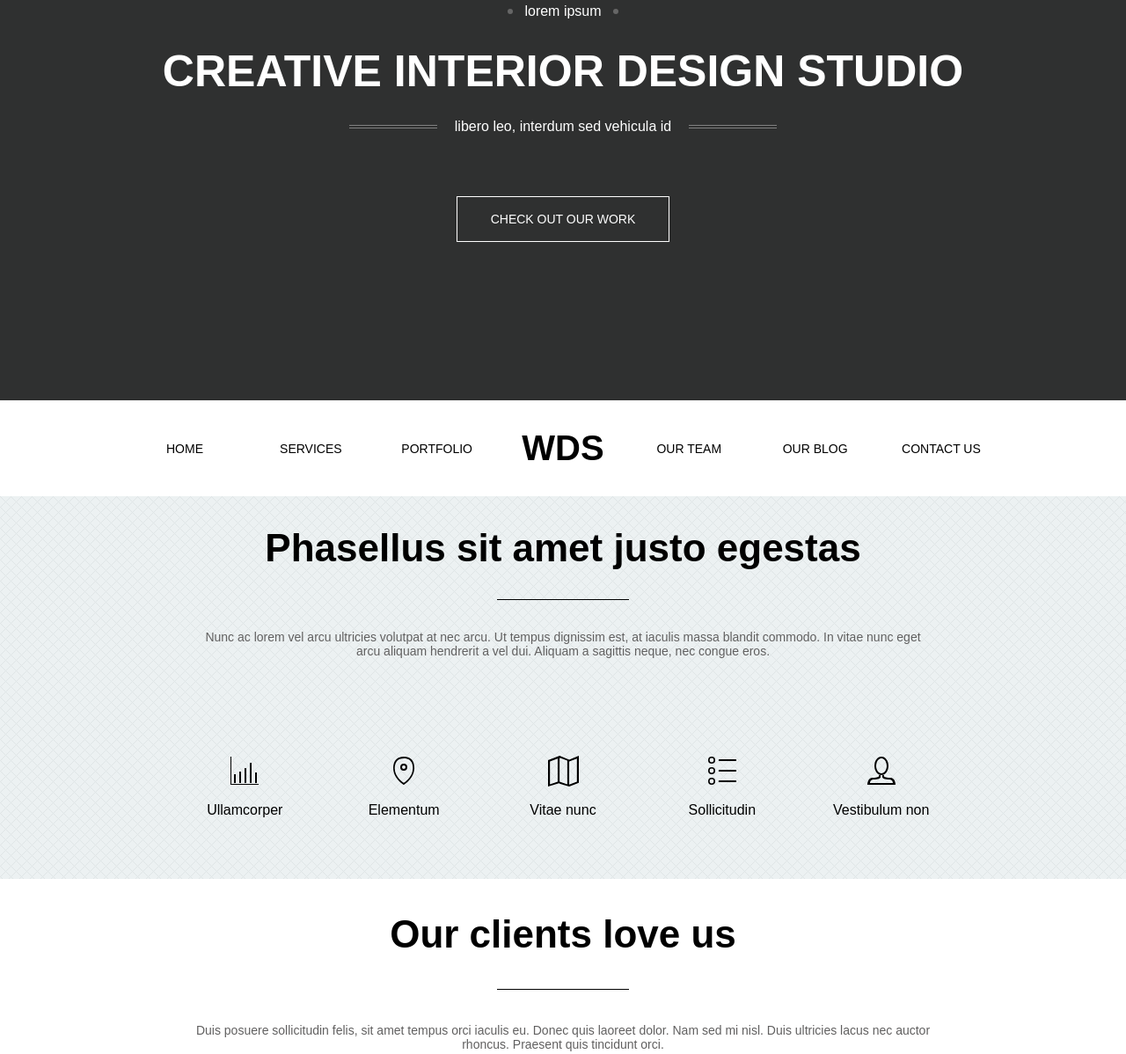
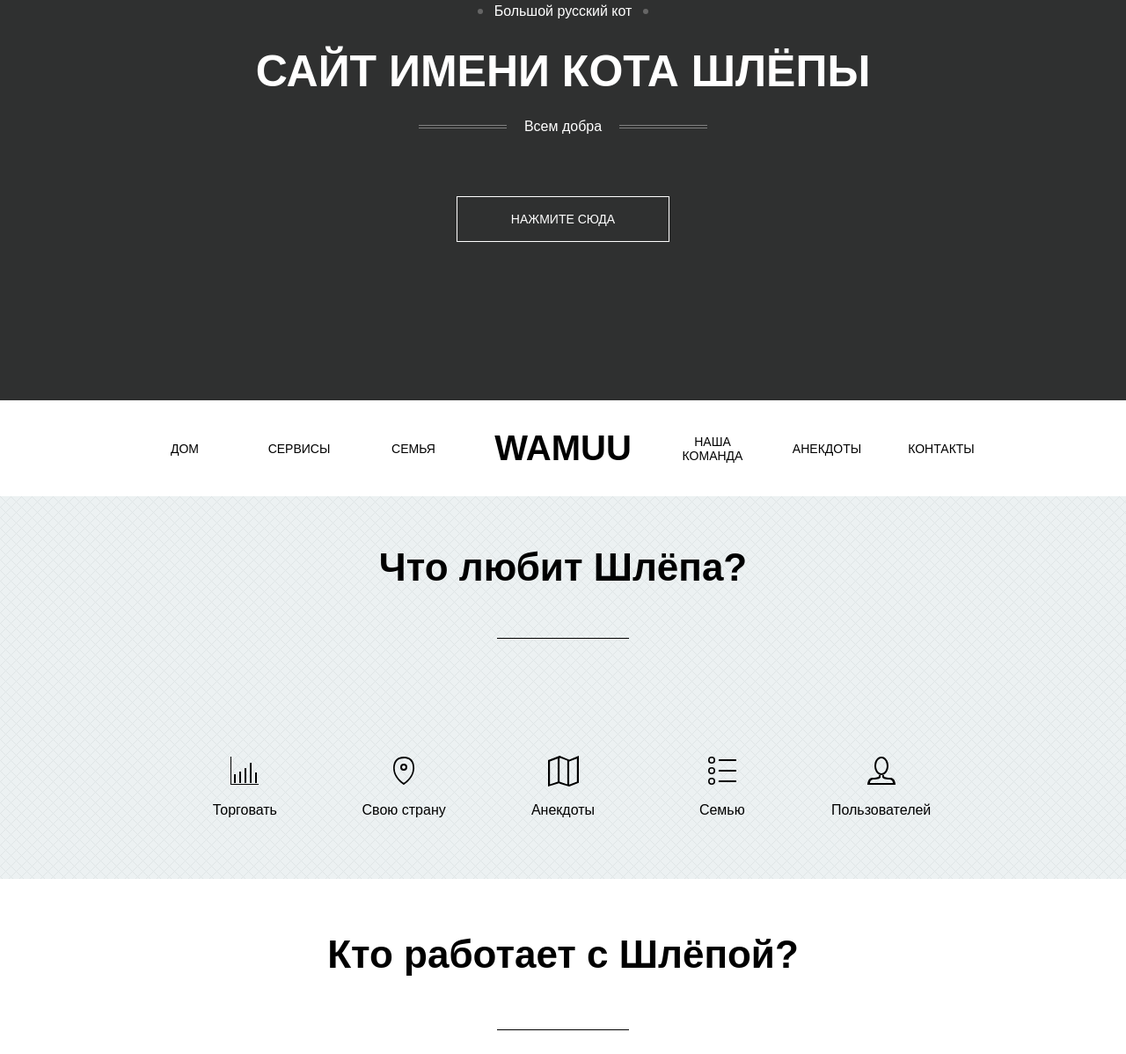
Before and after one commit to Keferd/Web-technologies, a plain HTML site: page index.html in a window 1280 px wide. Shown: the part 150-1348 px from the top of the page at 88% size. Drawn offline with Linux system fonts and the light colour scheme.

Commit message:
Заполненная главная

```diff
--- a/index.html
+++ b/index.html
@@ -20,20 +20,20 @@
         <div class="homepage-banner__area homepage-banner__area_upper">
           <div class="homepage-banner__text-over">
             <div class="homepage-banner__dot"></div>
-            <div class="homepage-banner__">lorem ipsum</div>
+            <div class="homepage-banner__">Большой русский кот</div>
             <div class="homepage-banner__dot"></div>
           </div>
-          <h1 class="homepage-banner__h1">creative interior design studio</h1>
+          <h1 class="homepage-banner__h1">Сайт имени кота Шлёпы</h1>
           <div class="homepage-banner__text-under">
             <div class="homepage-banner__lines"></div>
             <div>
-              libero leo, interdum sed vehicula id
+              Всем добра
             </div>
             <div class="homepage-banner__lines"></div>
           </div>
         </div>
         <div class="homepage-banner__area">
-          <div class="homepage-banner__button">check out our work</div>
+          <div class="homepage-banner__button">Нажмите сюда</div>
         </div>
       </div>
     </div>
@@ -43,13 +43,13 @@
     <div class="header__field">
       <div class="header__content">
         <div class="header__menu">
-          <a class="header__menu-a" href="index.html">HOME</a>
-          <a class="header__menu-a" href="our-services.html">SERVICES</a>
-          <a class="header__menu-a" href="our-portfolio.html">PORTFOLIO</a>
-          <a class="header__menu-a header__menu-a_logo" href="index.html">WDS</a>
-          <a class="header__menu-a" href="">OUR TEAM</a>
-          <a class="header__menu-a" href="blog.html">OUR BLOG</a>
-          <a class="header__menu-a" href="">CONTACT US</a>
+          <a class="header__menu-a" href="index.html">ДОМ</a>
+          <a class="header__menu-a" href="our-services.html">СЕРВИСЫ</a>
+          <a class="header__menu-a" href="our-portfolio.html">СЕМЬЯ</a>
+          <a class="header__menu-a header__menu-a_logo" href="index.html">WAMUU</a>
+          <a class="header__menu-a" href="">НАША КОМАНДА</a>
+          <a class="header__menu-a" href="blog.html">АНЕКДОТЫ</a>
+          <a class="header__menu-a" href="">КОНТАКТЫ</a>
         </div>
       </div>
     </div>
@@ -59,9 +59,9 @@
     <div class="homepage-about__field">
       <div class="homepage-about__content">
         <div class="homepage-about__info">
-          <h2 class="homepage-about__h2">Phasellus sit amet justo egestas</h2>
+          <h2 class="homepage-about__h2">Что любит Шлёпа?</h2>
           <div class="homepage-about__partition"></div>
-          <p class="homepage-about__text">Nunc ac lorem vel arcu ultricies volutpat at nec arcu. Ut tempus dignissim est, at iaculis massa blandit commodo. In vitae nunc eget arcu aliquam hendrerit a vel dui. Aliquam a sagittis neque, nec congue eros.</p>
+          <!-- <p class="homepage-about__text">Nunc ac lorem vel arcu ultricies volutpat at nec arcu. Ut tempus dignissim est, at iaculis massa blandit commodo. In vitae nunc eget arcu aliquam hendrerit a vel dui. Aliquam a sagittis neque, nec congue eros.</p> -->
         </div>
         <div class="homepage-about__points">
           <div class="homepage-about__point">
@@ -75,7 +75,7 @@
               </defs>
               <path id="chart" class="cls-1" d="M9,9h1V40H41v1H9V9Zm4,19.99h2V39H13V28.99ZM19,26h2V39H19V26Zm6-4h2V39H25V22Zm6-6h2V39.062H31V16Zm6,11h2V39H37V27Z"/>
             </svg>
-            <p>Ullamcorper</p>
+            <p>Торговать</p>
           </div>
           <div class="homepage-about__point">
             <svg xmlns="http://www.w3.org/2000/svg" width="50" height="50" viewBox="0 0 50 50">
@@ -88,7 +88,7 @@
               </defs>
               <path id="location_pin" data-name="location pin" class="cls-1" d="M25,41S13.031,34.031,13.031,22c0-4.969,1.841-13,11.969-13,10.1,0,11.969,7,11.969,13C36.969,34.094,25,41,25,41Zm0-23.969a3.984,3.984,0,1,1-4,3.985A3.992,3.992,0,0,1,25,17.031ZM25,19a2,2,0,1,1-2,2A2,2,0,0,1,25,19Zm0,19.758S14.708,32.7,14.708,22.235c0-4.321,1.583-11.305,10.292-11.305,8.683,0,10.292,6.087,10.292,11.305C35.291,32.752,25,38.758,25,38.758Z"/>
             </svg>
-            <p>Elementum</p>
+            <p>Свою страну</p>
           </div>
           <div class="homepage-about__point">
             <svg xmlns="http://www.w3.org/2000/svg" width="50" height="50" viewBox="0 0 50 50">
@@ -101,7 +101,7 @@
               </defs>
               <path id="map" class="cls-1" d="M21.125,8L32.05,12.375V43L21.125,39.719V8Zm0,2.188,8.75,3.281V40.375l-8.75-2.844V10.187ZM8,13L21.138,8V39L8,43V13Zm2.18,1.563,8.765-3.281v26.25L10.18,40.375V14.562Zm21.883-2.188L43,8V38.625L32.062,43V12.375Zm0,2.188,8.75-3.281v26.25l-8.75,3.281V14.562Z"/>
             </svg>
-            <p>Vitae nunc</p>
+            <p>Анекдоты</p>
           </div>
           <div class="homepage-about__point">
             <svg xmlns="http://www.w3.org/2000/svg" width="50" height="50" viewBox="0 0 50 50">
@@ -114,7 +114,7 @@
               </defs>
               <path id="list" class="cls-1" d="M13,21.008a4,4,0,1,1-4,4A4,4,0,0,1,13,21.008Zm0,1.613a2.389,2.389,0,1,1-2.388,2.389A2.388,2.388,0,0,1,13,22.621Zm8,1.442V26H41V24.062H21Zm0-12V14H41V12.062H21Zm-0.063,24V38H41V36.062H20.937ZM13,33.008a4,4,0,1,1-4,4A4,4,0,0,1,13,33.008Zm0,1.613a2.389,2.389,0,1,1-2.388,2.389A2.388,2.388,0,0,1,13,34.621ZM13,9.008a4,4,0,1,1-4,4A4,4,0,0,1,13,9.008Zm0,1.613a2.389,2.389,0,1,1-2.388,2.389A2.388,2.388,0,0,1,13,10.621Z"/>
             </svg>
-            <p>Sollicitudin</p>
+            <p>Семью</p>
           </div>
           <div class="homepage-about__point">
             <svg xmlns="http://www.w3.org/2000/svg" width="50" height="50" viewBox="0 0 50 50">
@@ -127,7 +127,7 @@
               </defs>
               <path id="user" class="cls-1" d="M41,41H9s0-8.031,6-8.031,7-1.3,7-1.721S22,30,22,30h6s0,0.915,0,1.248,0.938,1.721,6.969,1.721C41.093,32.969,41,41,41,41Zm-3-1.969H12s0-4,4-4c5.256,0,8-1.51,8-2.817V30h2v2.214c0,1.474,2.717,2.817,8,2.817C38,35.031,38,39.031,38,39.031ZM25,9c4.418,0,8,4.7,8,10.5S29.418,30,25,30s-8-4.7-8-10.5S20.582,9,25,9Zm-0.016,2.031c3.305,0,5.984,3.806,5.984,8.5s-2.679,8.5-5.984,8.5S19,24.226,19,19.531,21.679,11.031,24.984,11.031Z"/>
             </svg>
-            <p>Vestibulum non</p>
+            <p>Пользователей</p>
           </div>
         </div>
       </div>
@@ -138,9 +138,9 @@
     <div class="homepage-clients__field">
       <div class="homepage-about__content">
         <div class="homepage-about__info">
-          <h2 class="homepage-about__h2">Our clients love us</h2>
+          <h2 class="homepage-about__h2">Кто работает с Шлёпой?</h2>
           <div class="homepage-about__partition"></div>
-          <p class="homepage-about__text">Duis posuere sollicitudin felis, sit amet tempus orci iaculis eu. Donec quis laoreet dolor. Nam sed mi nisl. Duis ultricies lacus nec auctor rhoncus. Praesent quis tincidunt orci.</p>
+          <!-- <p class="homepage-about__text">Duis posuere sollicitudin felis, sit amet tempus orci iaculis eu. Donec quis laoreet dolor. Nam sed mi nisl. Duis ultricies lacus nec auctor rhoncus. Praesent quis tincidunt orci.</p> -->
         </div>
         <div class="homepage-clients__our-clients">
           <div class="homepage-clients__arrow">
--- a/style/header.css
+++ b/style/header.css
@@ -15,6 +15,8 @@
   justify-content: space-between;
   align-items: center;
   height: 100%;
+
+  text-align: center;
 }
 
 .header__menu-a {
@@ -34,4 +36,6 @@
 .header__menu-a_logo {
   font-size: 40px;
   font-weight: bold;
+
+  width: 180px;
 }
```
